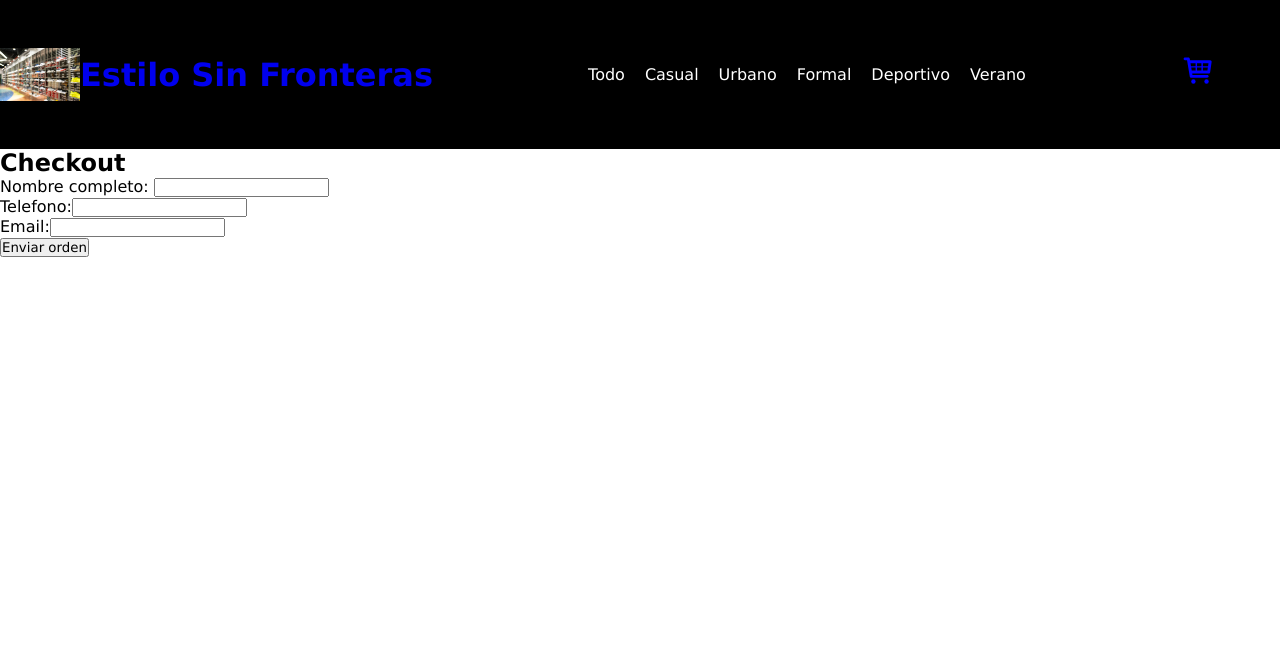
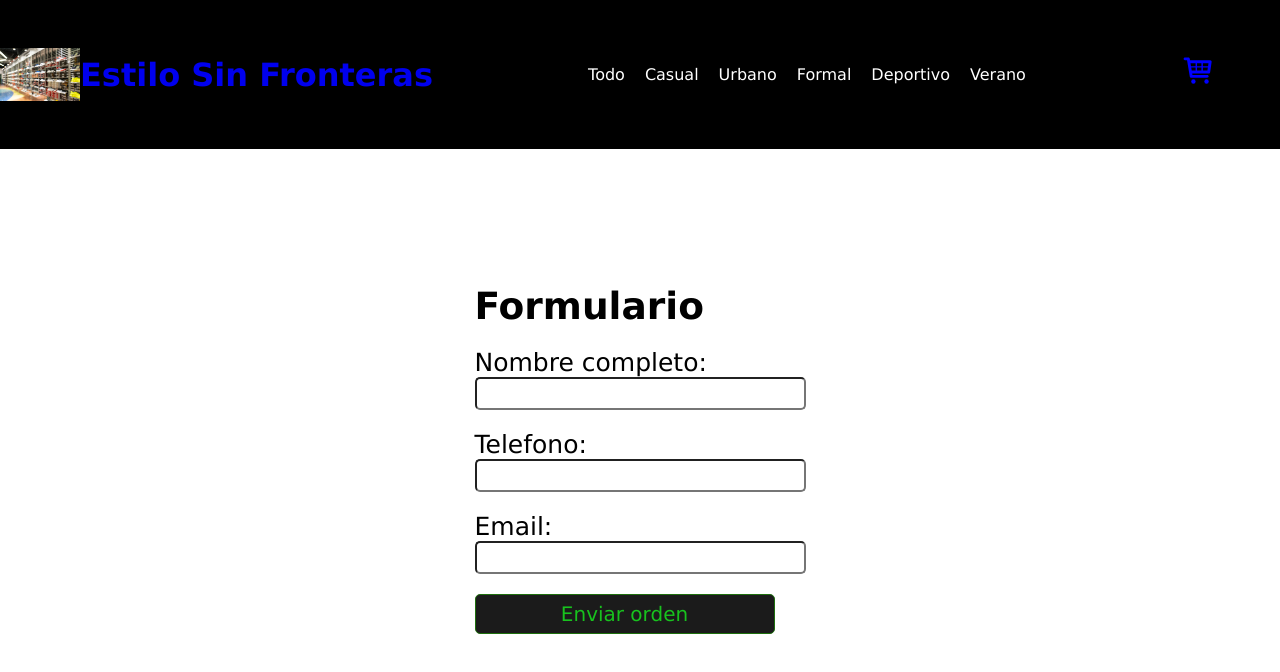
Before and after one commit to dolivera86/EntregaFinalReact, a React (Vite) app: page /checkout in a window 1280 px wide. Shown: the top 672 px of the page. Built offline with nearby package versions, Linux system fonts and the light colour scheme.

Commit message:
Entrega Final

```diff
--- a/package.json
+++ b/package.json
@@ -13,7 +13,7 @@
     "firebase": "^11.2.0",
     "react": "^18.3.1",
     "react-dom": "^18.3.1",
-    "react-icons": "^5.3.0",
+    "react-icons": "^5.4.0",
     "react-router-dom": "^7.0.2",
     "react-spinners": "^0.15.0",
     "react-toastify": "^11.0.3",
--- a/src/App.jsx
+++ b/src/App.jsx
@@ -33,6 +33,4 @@ function App() {
   )
 }
 
-// Crear y agregar Footer
-
 export default App
--- a/src/components/Cart/Cart.jsx
+++ b/src/components/Cart/Cart.jsx
@@ -62,8 +62,7 @@ const Cart = () => {
                     </ul>
                     <div className="total-section">
                         <h3 className="total-price">Precio total: ${totalPrice()}</h3>
-                        <button className="checkout-button">Realizar compra</button>
-                        <Link to='/checkout'>Continuar con mi compra</Link>
+                        <Link to='/checkout' className="checkout-button">Continuar con mi compra</Link>
                     </div>
                     <div className="clear-cart">
                         <button onClick={handleClearCart} className="clear-cart-button">Vaciar carrito</button>
--- a/src/components/Cart/Style/cart.css
+++ b/src/components/Cart/Style/cart.css
@@ -106,10 +106,25 @@
     font-size: 1.2em;
     cursor: pointer;
     border-radius: 5px;
+    text-decoration: none;
 }
 
 .checkout-button:hover {
     background-color: #218838;
+}
+
+.clear-cart-button {
+    background-color: #7a0404;
+    color: white;
+    border: none;
+    padding: 10px 20px;
+    font-size: 1.2em;
+    cursor: pointer;
+    border-radius: 5px;
+}
+
+.clear-cart-button:hover {
+    background-color: #c8262e;
 }
 
 .stock-message {
--- a/src/components/Checkout/Checkout.jsx
+++ b/src/components/Checkout/Checkout.jsx
@@ -5,6 +5,8 @@ import { Timestamp, collection, addDoc } from "firebase/firestore"
 import { Link } from "react-router-dom"
 import db from "../../db/db.js";
 import validateForm from "../../utils/validateForm.js";
+import Loading from "../Loading/Loading.jsx";
+import './Style/checkout.css'
 
 const Checkout = () => {
   const [dataForm, setDataForm] = useState({
@@ -13,6 +15,8 @@ const Checkout = () => {
     email: ""
   })
   const [orderId, setOrderId] = useState(null)
+  const [loading, setLoading] = useState(false)
+  const [errors, setErrors] = useState(null)
   const { cart, totalPrice } = useContext(CartContext)
 
   const handleChangeInput = (event) => {
@@ -21,6 +25,7 @@ const Checkout = () => {
 
   const handleSubmitForm = async (event) => {
     event.preventDefault()
+    setLoading(true)
     const order = {
       buyer: { ...dataForm },
       products: [...cart],
@@ -28,12 +33,13 @@ const Checkout = () => {
       date: Timestamp.fromDate(new Date())
     }
 
-    //primeramente validamos el formulario
+    //validamos el formulario
     const response = await validateForm(dataForm)
-    if(response.status === "success"){
+    if (response.status === "success") {
       await uploadOrder(order)
-    }else{
-      console.log(response.message)
+    } else {
+      setErrors(response.message)
+      setLoading(false)
 
     }
   }
@@ -43,13 +49,20 @@ const Checkout = () => {
       const ordersRef = collection(db, "orders")
       const response = await addDoc(ordersRef, newOrder)
       setOrderId(response.id)
+      setLoading(false)
+      setDataForm({
+        fullname: "",
+        phone: "",
+        email: ""
+      })
     } catch (error) {
-      console.log(error)
+      setLoading(false) // Desactiva el estado de carga
+      setErrors("Hubo un error al procesar la orden, por favor intente nuevamente.")
     }
   }
 
   return (
-    <div className="checkout">
+    <div className="checkoutPri">
       {
         orderId ? (
           <div>
@@ -61,6 +74,8 @@ const Checkout = () => {
           <FormCheckout dataForm={dataForm} handleChangeInput={handleChangeInput} handleSubmitForm={handleSubmitForm} />
         )
       }
+      {errors && <p className="error-message">{errors}</p>}
+      {loading && <Loading />}
     </div>
   )
 }
--- a/src/components/Checkout/FormCheckout.jsx
+++ b/src/components/Checkout/FormCheckout.jsx
@@ -1,7 +1,8 @@
+
 const FormCheckout = ({ dataForm, handleChangeInput, handleSubmitForm }) => {
     return (
         <form onSubmit={handleSubmitForm} className="form-checkout" >
-            <h2>Checkout</h2>
+            <h2>Formulario</h2>
             <div className="content-input">
                 <label className="label">Nombre completo: </label>
                 <input type="text" name="fullname" value={dataForm.fullname} onChange={handleChangeInput} />
--- /dev/null
+++ b/src/components/Checkout/Style/checkout.css
@@ -0,0 +1,46 @@
+.checkoutPri{
+    width: 100%;
+    min-height: 80vh;
+    display: flex;
+    justify-content: center;
+    align-items: center;
+    font-size: 25px;
+    position: relative;
+    z-index: 0;
+  }
+  .content-input{
+    margin: 20px 0;
+    display: flex;
+    flex-direction: column;
+  }
+  .content-input input{
+    font-size: 25px;
+    border-radius: 5px;
+    padding: 0 5px;
+  }
+  .button-send-order{
+    margin: 20px 0;
+    width: 300px;
+    height: 40px;
+    display: flex;
+    justify-content: center;
+    align-items: center;
+    background-color: rgb(27, 27, 27);
+    border: 1px solid rgb(30, 111, 14);
+    border-radius: 5px;
+    color: rgb(24, 194, 30);
+    font-size: 20px;
+  }
+  .button-to-home{
+    margin: 20px 0;
+    width: 300px;
+    height: 40px;
+    display: flex;
+    justify-content: center;
+    align-items: center;
+    background-color: rgb(27, 27, 27);
+    border: 2px solid rgb(123, 123, 123);
+    border-radius: 5px;
+    color: rgb(177, 177, 177);
+    font-size: 20px;
+  }
--- a/src/components/ItemCount/ItemCount.jsx
+++ b/src/components/ItemCount/ItemCount.jsx
@@ -1,4 +1,6 @@
 import { useState } from "react"
+import { FaPlus, FaMinus } from "react-icons/fa"
+import './Styles/itemCount.css'
 
 const ItemCount = ( { stock, includeProductsCart } ) => {
 
@@ -17,10 +19,10 @@ const ItemCount = ( { stock, includeProductsCart } ) => {
   return (
 
     <div>
-        <button onClick = { handleClickLess } >-</button>
+        <button onClick = { handleClickLess } className = "itemCount-btn itemCount-btn-less" ><FaMinus /></button>
         <p>{ count }</p>
-        <button onClick = { handleClickAdd } >+</button>
-        <button onClick = { () => includeProductsCart( count ) }>Agregar al Carrito</button>
+        <button onClick = { handleClickAdd } className = "itemCount-btn itemCount-btn-add" ><FaPlus /></button>
+        <button onClick = { () => includeProductsCart( count ) } className = "itemCount-btn itemCount-btn-cart" >Agregar al Carrito</button>
     </div>
   )
 }
--- /dev/null
+++ b/src/components/ItemCount/Styles/itemCount.css
@@ -0,0 +1,42 @@
+/* Estilo para los botones */
+.itemCount-btn {
+    background-color: #f2f2f2;
+    color: #333;
+    border: 2px solid #ddd;
+    border-radius: 5px;
+    padding: 8px 16px;
+    font-size: 18px;
+    cursor: pointer;
+    transition: all 0.3s ease;
+    outline: none;
+}
+
+/* Botón menos */
+.itemCount-btn-less:hover {
+    background-color: #f0c040;
+    border-color: #f0a700;
+    color: white;
+}
+
+/* Botón de más */
+.itemCount-btn-add:hover {
+    background-color: #f0c040;
+    border-color: #f0a700;
+    color: white;
+}
+
+/* Botón "Agregar al Carrito" */
+.itemCount-btn-cart {
+    background-color: #1b9e0dd2;
+    color: white;
+    font-weight: bold;
+    padding: 10px 20px;
+    font-size: 16px;
+    transition: background-color 0.3s ease;
+    border-radius: 5px;
+    border: none;
+}
+
+.itemCount-btn-cart:hover {
+    background-color: #45a049;
+}
--- a/src/components/ItemDetailContainer/ItemDetail.jsx
+++ b/src/components/ItemDetailContainer/ItemDetail.jsx
@@ -9,7 +9,6 @@ const ItemDetail = ({ article }) => {
     const [currentImage, setCurrentImage] = useState(null); // Inicializa como null
     const { includeProduct } = useContext(CartContext);
 
-    // Asegúrate de que `article` y `article.image` existen
     useEffect(() => {
         if (article && article.image && article.image.length > 0) {
             setCurrentImage(article.image[0]); // Establece la primera imagen si existe
@@ -31,7 +30,6 @@ const ItemDetail = ({ article }) => {
         <div className="item-detail">
             <div className="images-detail-container">
                 <div className="main-image">
-                    {/* Verifica si `currentImage` está definido y es una URL válida */}
                     {currentImage ? (
                         <img src={currentImage} alt="Imagen del artículo" />
                     ) : (
--- a/src/components/ItemListContainer/Styles/ItemList.css
+++ b/src/components/ItemListContainer/Styles/ItemList.css
@@ -5,7 +5,7 @@
     gap: 20px; /* Espacio entre las tarjetas */
     margin: 20px;
     width: 100%; /* Asegúrate de que el contenedor ocupe todo el ancho disponible */
-    max-width: 1200px; /* Esto limita el tamaño máximo del contenedor (opcional) */
+    max-width: 1200px;
     margin-left: auto;
     margin-right: auto; /* Centra el contenedor */
 }
--- a/src/components/Loading/Style/Loading.css
+++ b/src/components/Loading/Style/Loading.css
@@ -1,25 +1,23 @@
 .loading-overlay {
-    position: fixed; /* Posiciona la capa fija en toda la pantalla */
-    top: 0;
+    position: fixed;
     left: 0;
     width: 100%;
     height: 100%;
-    background-color: rgba(0, 0, 0, 0.5); /* Fondo oscuro y ligeramente transparente */
+    background-color: rgba(0, 0, 0, 0.5);
     display: flex;
     flex-direction: column;
-    justify-content: center; /* Centra el contenido horizontalmente */
-    align-items: center; /* Centra el contenido verticalmente */
-    z-index: 9999; /* Asegura que la capa de carga esté por encima de otros elementos */
+    justify-content: center;
+    align-items: center;
+    z-index: 9999;
   }
 
-  /* El texto de carga con efecto difuminado */
   .loading-text {
     font-size: 3rem;
     font-weight: bold;
     color: white;
     text-align: center;
-    filter: blur(5px); /* Efecto de difuminado */
-    animation: unblur 4s forwards; /* Animación para eliminar el difuminado */
+    filter: blur(5px);
+    animation: unblur 4s forwards;
     margin-bottom: 2rem;
   }
 
```
Also changed, not shown: 2 other files (tests, documents, lock files or other folders).
